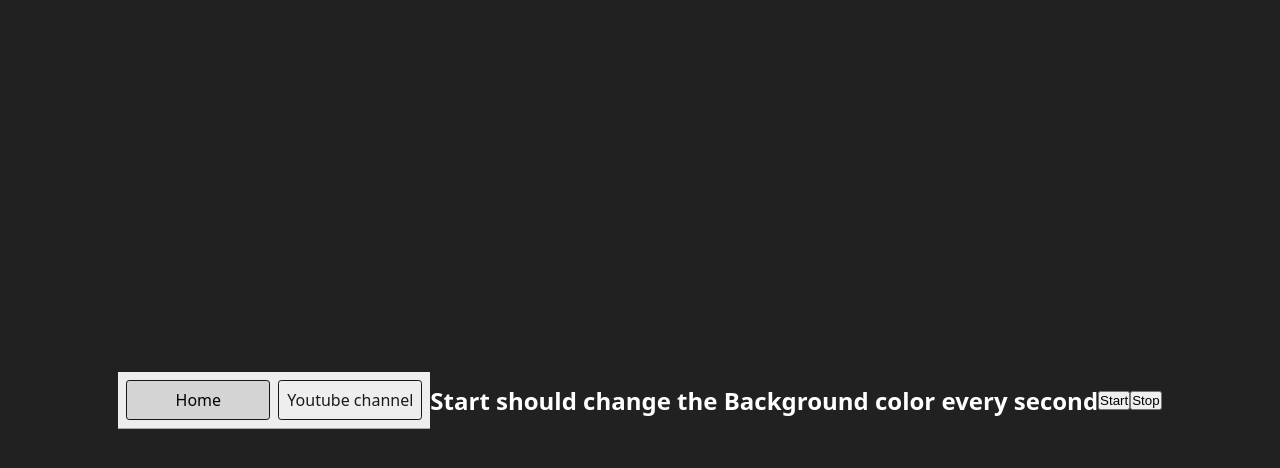
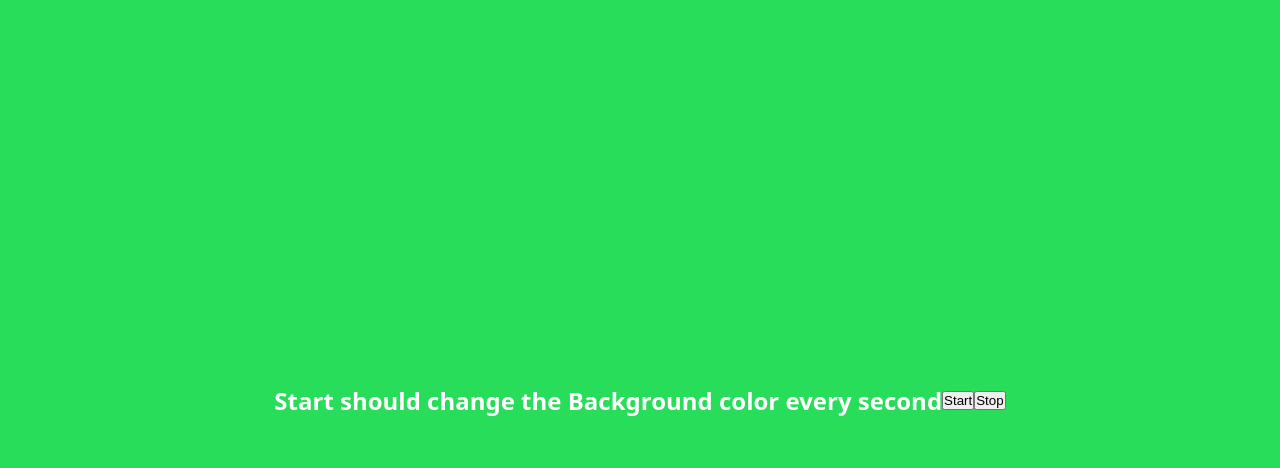
Before and after one commit to MehrotrajiWebsiting/JS_ChaiOrCode, a plain HTML site: page 6-unlimitedColors/index.html in a window 1280 px wide. Both pictures are taken after a click on the button "Start". Drawn offline with Linux system fonts and the light colour scheme; files that its build step writes are made by us from their sources.

Commit message:
Project 6 Unlimited Colors

```diff
--- a/6-unlimitedColors/index.html
+++ b/6-unlimitedColors/index.html
@@ -4,18 +4,11 @@
     <meta charset="UTF-8" />
     <meta name="viewport" content="width=device-width, initial-scale=1.0" />
     <meta http-equiv="X-UA-Compatible" content="ie=edge" />
-    <title>Number Guessing Game</title>
+    <title>Unlimited Color</title>
     <link rel="stylesheet" href="style.css" />
     <link rel="stylesheet" href="../styles.css" />
   </head>
   <body style="background-color: #212121; color: #fff">
-    <nav>
-      <a href="/" aria-current="page">Home</a>
-      <a target="_blank" href="https://www.youtube.com/@chaiaurcode"
-        >Youtube channel</a
-      >
-    </nav>
-
     <h1>Start should change the Background color every second</h1>
     <button id="start">Start</button>
     <button id="stop">Stop</button>
--- a/6-unlimitedColors/script.js
+++ b/6-unlimitedColors/script.js
@@ -0,0 +1,27 @@
+// GENERATE RANDOM COLORS
+const randomColor=function(){
+    const hex="0123456789ABCDEF";
+    let color="#";
+    for(let i=0;i<6;i++){
+        color+=hex[Math.floor(Math.random()*16)];
+    }
+    return color;
+};
+
+let intervalId;
+const startChangingColor=function(){
+    if(!intervalId)
+        intervalId=setInterval(()=>{
+            document.body.style.backgroundColor=randomColor();
+        },1000)
+};
+const stopChangingColor=function() {
+    clearInterval(intervalId);
+    intervalId=null;
+}
+
+const start=document.getElementById('start');
+const stop=document.getElementById('stop');
+
+start.addEventListener('click',startChangingColor);
+stop.addEventListener('click',stopChangingColor);
```
